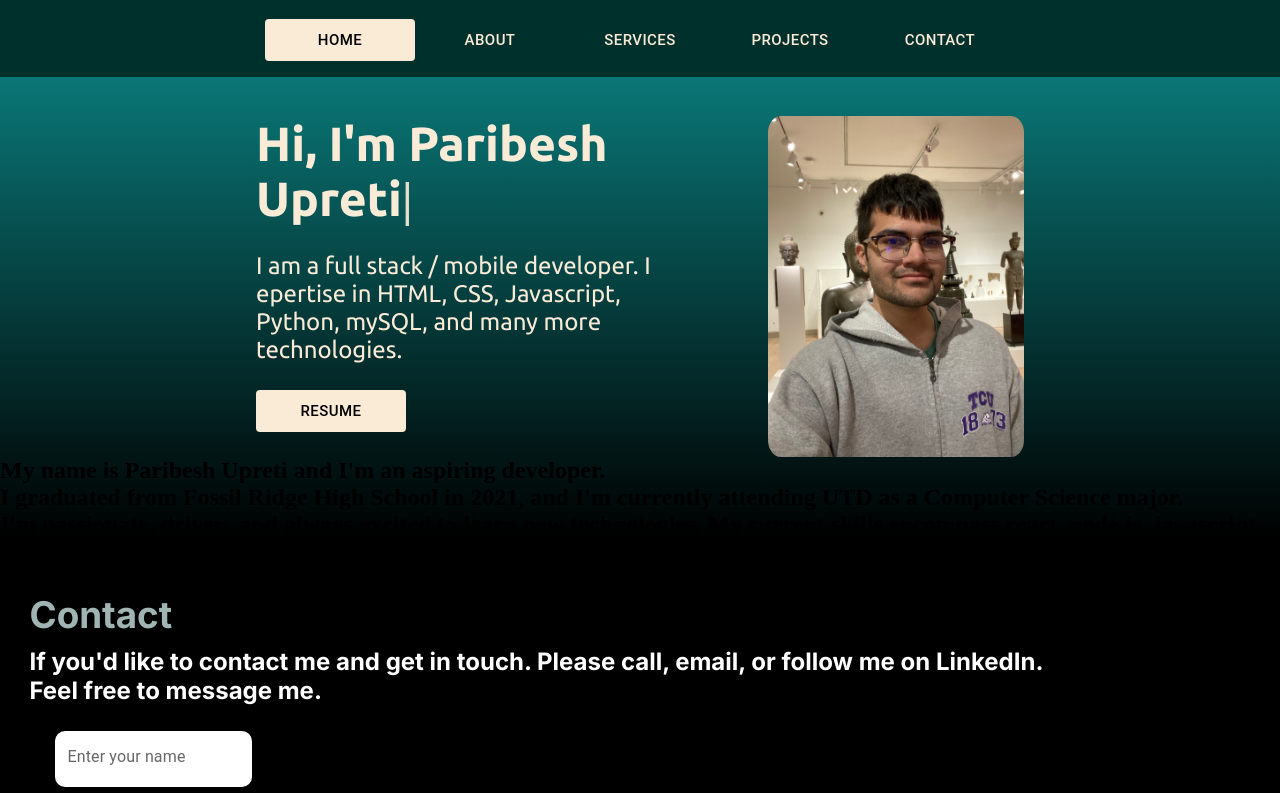
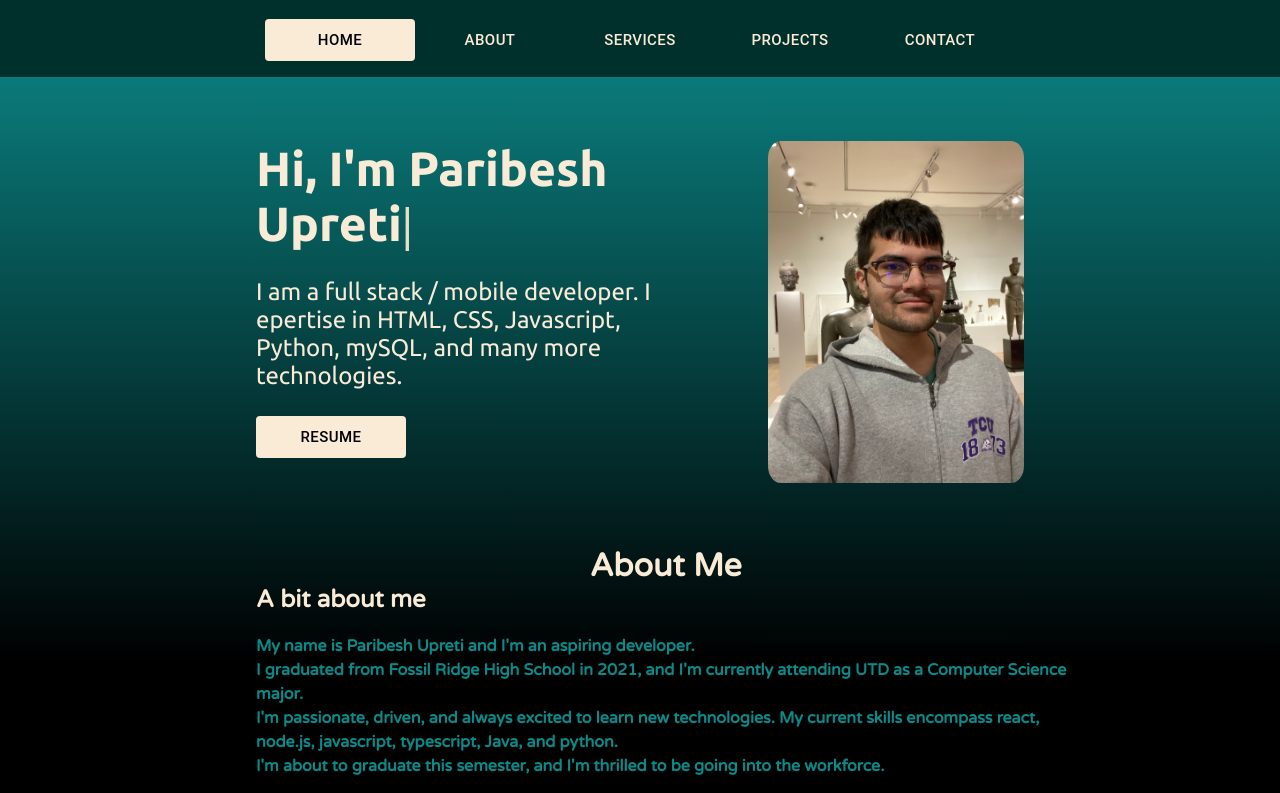
Before and after one commit to Paribesh101/Paribesh-Portfolio, a React (Create React App) app: page / in a window 1280 px wide. Shown: the top 793 px of the page. Built offline with nearby package versions, Linux system fonts and the light colour scheme.

Commit message:
styling changes

```diff
--- a/src/sections/about/About.js
+++ b/src/sections/about/About.js
@@ -1,9 +1,31 @@
-// import './styles.css';
+import "../../styles.css";
 
 const About = () => {
   return (
     <section className="about">
-      <h1 className="description">
+      <h1
+        style={{
+          display: "flex",
+          justifyContent: "center",
+          marginLeft: "-20%",
+          fontFamily: "varela round",
+          color: "antiquewhite",
+          fontSize: "200%",
+        }}
+      >
+        About Me
+      </h1>
+      <h2
+        style={{
+          fontFamily: "varela round",
+          color: "antiquewhite",
+          marginBottom: "2%",
+        }}
+      >
+        A bit about me
+      </h2>
+
+      <h3 className="description">
         My name is Paribesh Upreti and I'm an aspiring developer. <br></br>I
         graduated from Fossil Ridge High School in 2021, and I'm currently
         attending UTD as a Computer Science major. <br></br>
@@ -12,7 +34,7 @@ const About = () => {
         and python. <br></br>
         I'm about to graduate this semester, and I'm thrilled to be going into
         the workforce. <br></br>
-      </h1>
+      </h3>
     </section>
   );
 };
--- a/src/styles.css
+++ b/src/styles.css
@@ -1,5 +1,6 @@
 @import url("https://fonts.googleapis.com/css2?family=Inter:ital,opsz,wght@0,14..32,100..900;1,14..32,100..900&display=swap");
 @import url("https://fonts.googleapis.com/css2?family=Ubuntu:ital,wght@0,300;0,400;0,500;0,700;1,300;1,400;1,500;1,700&display=swap");
+@import url("https://fonts.googleapis.com/css2?family=Ubuntu:ital,wght@0,300;0,400;0,500;0,700;1,300;1,400;1,500;1,700&family=Varela+Round&display=swap");
 
 .background {
   /* the max width is set to 100% of the screen */
@@ -16,6 +17,8 @@ html {
   background-repeat: no-repeat;
   height: auto;
 }
+
+/* nav */
 
 .nav {
   background-color: rgb(0, 48, 43);
@@ -35,13 +38,13 @@ html {
 
 Button {
   vertical-align: middle;
-  font-family: arial;
+  font-family: "varela round";
   background-color: rgb(107, 100, 100);
   width: 150px;
   font-weight: bold;
   margin-right: 5%;
   border-radius: 15px;
-  font-weight: ;
+  font-weight: bolder;
 }
 
 Button:hover {
@@ -51,6 +54,7 @@ Button:hover {
 
 /* Home section */
 .home {
+  margin: 5% 0% 5% 0%;
   display: flex;
   flex-direction: row;
   justify-content: space-between;
@@ -81,16 +85,16 @@ Button:hover {
 }
 
 /* about section*/
-.about .about .description {
-  font-family: "nunito";
-  font-size: 150%;
-  font-weight: bold;
+.about {
+  margin: 5% 0% 5% 20%;
+}
+
+.about .description {
+  font-family: "varela round";
+  font-size: 100%;
   color: rgb(12, 138, 138);
-  padding: 15px;
-  line-height: 60px;
-  text-align: center;
-  margin-top: 120px;
-  width: auto;
+  line-height: 150%;
+  width: 80%;
 }
 
 /*Contact section*/
@@ -110,7 +114,7 @@ Button:hover {
 .info {
   font-size: 13px;
   font-weight: bold;
-  font-family: "nunito";
+  font-family: "varela round";
   margin-left: 0%;
   color: antiquewhite;
 }
```
